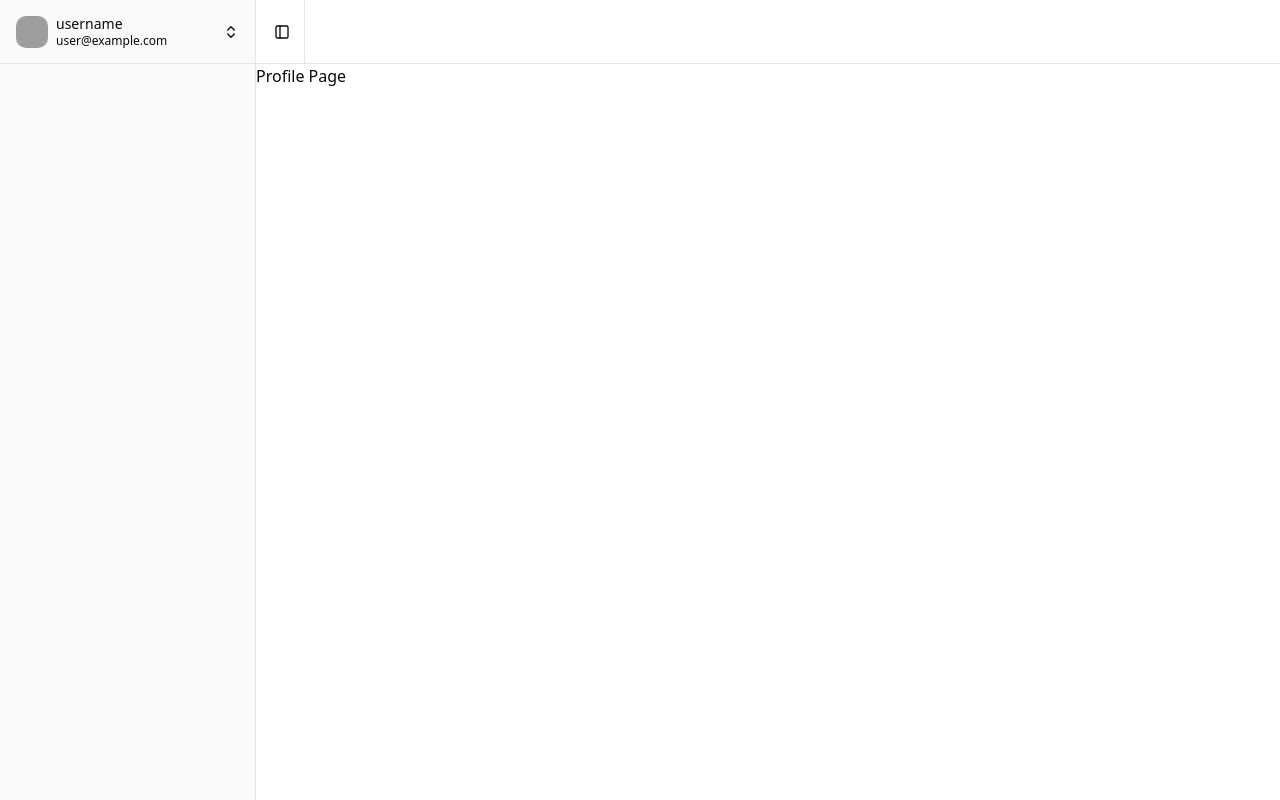
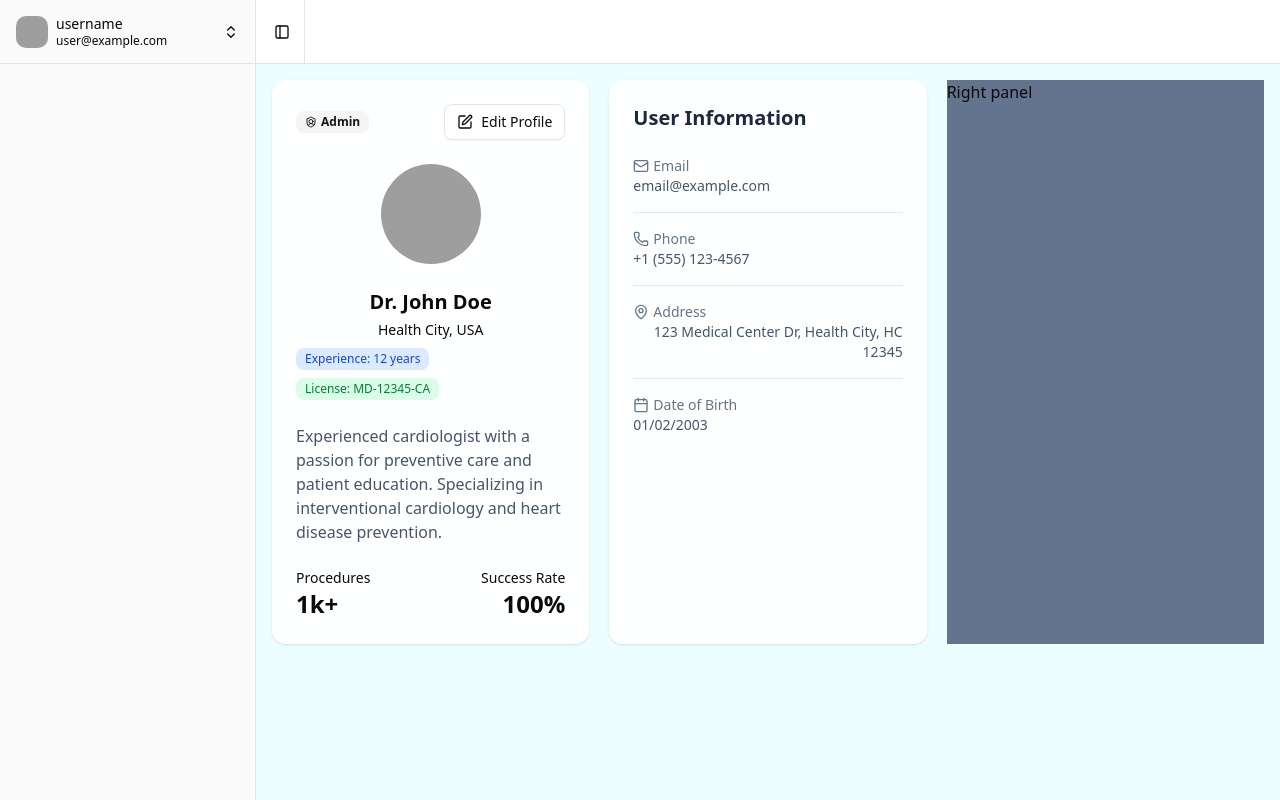
Before and after one commit to gabrielh-muniz/aleia-chatbot, a React (Vite) app in the folder frontend/: page /dashboard/profile in a window 1280 px wide. Built offline with nearby package versions, Linux system fonts and the light colour scheme; no server answers; sample sign-in values are in the browser's storage; grey boxes are pictures that could not be loaded.

Commit message:
feat: add profile page with two cards

```diff
--- a/frontend/src/App.jsx
+++ b/frontend/src/App.jsx
@@ -4,6 +4,7 @@ import ForgotPasswordPage from "@/pages/ForgotPasswordPage";
 import ProtectedRoute from "@/components/ProtectedRoute";
 import UserAuthControl from "@/components/UserAuthControl";
 import DashboardLayout from "@/layouts/DashboardLayout";
+import ProfilePage from "@/pages/ProfilePage";
 
 function App() {
   return (
@@ -36,7 +37,7 @@ function App() {
         >
           <Route index element={<div>Dashboard Home</div>} />
           <Route path="settings" element={<div>Settings Page</div>} />
-          <Route path="profile" element={<div>Profile Page</div>} />
+          <Route path="profile" element={<ProfilePage />} />
         </Route>
       </Routes>
     </Router>
--- a/frontend/src/components/AppSidebar.jsx
+++ b/frontend/src/components/AppSidebar.jsx
@@ -18,7 +18,14 @@ import {
   DropdownMenuGroup,
 } from "@/components/ui/dropdown-menu";
 import { Avatar, AvatarFallback, AvatarImage } from "@/components/ui/avatar";
-import { ChevronsUpDown, User, Settings, Sparkles, LogOut } from "lucide-react";
+import {
+  ChevronsUpDown,
+  User,
+  Settings,
+  Sparkles,
+  LogOut,
+  CircleCheck,
+} from "lucide-react";
 import { useAuthStore } from "@/store/auth";
 import { Navigate, useNavigate } from "react-router-dom";
 import { catchError } from "@/lib/errorHandler";
@@ -55,7 +62,13 @@ function AppSidebar() {
                     <AvatarFallback>CN</AvatarFallback>
                   </Avatar>
                   <div className="grid flex-1 text-left text-sm leading-tight">
-                    <span className="truncate font-medium">username</span>
+                    <span className="truncate font-medium flex items-center gap-1">
+                      username
+                      {/* <CircleCheck
+                        className="text-blue-500 size-3.5"
+                        strokeWidth={3}
+                      /> */}
+                    </span>
                     <span className="truncate text-xs">{user.email}</span>
                   </div>
                   <ChevronsUpDown className="ml-auto size-4" />
--- /dev/null
+++ b/frontend/src/components/ui/badge.jsx
@@ -0,0 +1,44 @@
+import * as React from "react"
+import { Slot } from "@radix-ui/react-slot"
+import { cva } from "class-variance-authority";
+
+import { cn } from "@/lib/utils"
+
+const badgeVariants = cva(
+  "inline-flex items-center justify-center rounded-md border px-2 py-0.5 text-xs font-medium w-fit whitespace-nowrap shrink-0 [&>svg]:size-3 gap-1 [&>svg]:pointer-events-none focus-visible:border-ring focus-visible:ring-ring/50 focus-visible:ring-[3px] aria-invalid:ring-destructive/20 dark:aria-invalid:ring-destructive/40 aria-invalid:border-destructive transition-[color,box-shadow] overflow-hidden",
+  {
+    variants: {
+      variant: {
+        default:
+          "border-transparent bg-primary text-primary-foreground [a&]:hover:bg-primary/90",
+        secondary:
+          "border-transparent bg-secondary text-secondary-foreground [a&]:hover:bg-secondary/90",
+        destructive:
+          "border-transparent bg-destructive text-white [a&]:hover:bg-destructive/90 focus-visible:ring-destructive/20 dark:focus-visible:ring-destructive/40 dark:bg-destructive/60",
+        outline:
+          "text-foreground [a&]:hover:bg-accent [a&]:hover:text-accent-foreground",
+      },
+    },
+    defaultVariants: {
+      variant: "default",
+    },
+  }
+)
+
+function Badge({
+  className,
+  variant,
+  asChild = false,
+  ...props
+}) {
+  const Comp = asChild ? Slot : "span"
+
+  return (
+    <Comp
+      data-slot="badge"
+      className={cn(badgeVariants({ variant }), className)}
+      {...props} />
+  );
+}
+
+export { Badge, badgeVariants }
--- a/frontend/src/layouts/DashboardLayout.jsx
+++ b/frontend/src/layouts/DashboardLayout.jsx
@@ -11,7 +11,7 @@ function DashboardLayout() {
   return (
     <SidebarProvider className="flex h-screen">
       <AppSidebar />
-      <SidebarInset className="">
+      <SidebarInset className="bg-cyan-50">
         <header className="bg-background sticky top-0 flex h-16 shrink-0 items-center gap-2 border-b px-4">
           <SidebarTrigger className="-ml-1" />
           <Separator orientation="vertical" className="mr-2 h-4" />
--- /dev/null
+++ b/frontend/src/pages/ProfilePage.jsx
@@ -0,0 +1,133 @@
+import { Card, CardContent, CardHeader, CardTitle } from "@/components/ui/card";
+import { Button } from "@/components/ui/button";
+import { Avatar, AvatarFallback, AvatarImage } from "@/components/ui/avatar";
+import { Badge } from "@/components/ui/badge";
+import { Separator } from "@/components/ui/separator";
+import {
+  SquarePen,
+  ShieldUser,
+  Mail,
+  Phone,
+  MapPin,
+  Calendar,
+} from "lucide-react";
+
+function ProfilePage() {
+  return (
+    <div className="p-4 flex flex-col xl:flex-row gap-5">
+      {/* Left */}
+      <Card className="w-full xl:w-1/3 shadow-sm border-0 bg-white/95 backdrop-blur-sm overflow-hidden">
+        <CardContent className="flex flex-col space-y-6">
+          <div className="flex items-center justify-between">
+            <Badge variant="secondary" className="text-xs font-bold">
+              <ShieldUser />
+              Admin
+            </Badge>
+            <Button className="text-sm cursor-pointer" variant="outline">
+              <SquarePen className="h-5 w-5" />
+              Edit Profile
+            </Button>
+          </div>
+
+          {/* Centered profile image */}
+          <div className="flex justify-center">
+            <Avatar className="h-25 w-25 rounded-full">
+              <AvatarImage src="https://github.com/shadcn.png" />
+              <AvatarFallback>CN</AvatarFallback>
+            </Avatar>
+          </div>
+
+          {/* Name, location and badges */}
+          <div className="text-center flex flex-col items-center space-y-2">
+            <h2 className="text-xl font-bold mb-1">Dr. John Doe</h2>
+            <p className="text-sm">Health City, USA</p>
+            <div className="flex flex-wrap justify-center gap-2 sm:justify-start items-baseline">
+              <Badge variant="secondary" className="bg-blue-100 text-blue-700">
+                Experience: 12 years
+              </Badge>
+              <Badge
+                variant="secondary"
+                className="bg-green-100 text-green-700"
+              >
+                License: MD-12345-CA
+              </Badge>
+            </div>
+          </div>
+
+          {/* Bio */}
+          <p className="text-slate-600">
+            Experienced cardiologist with a passion for preventive care and
+            patient education. Specializing in interventional cardiology and
+            heart disease prevention.
+          </p>
+
+          {/* Additional information */}
+          <div className="w-full flex justify-between items-end">
+            <div className="text-left">
+              <div className="text-sm">Procedures</div>
+              <div className="text-2xl font-bold">1k+</div>
+            </div>
+            <div className="text-right">
+              <div className="text-sm">Success Rate</div>
+              <div className="text-2xl font-bold">100%</div>
+            </div>
+          </div>
+        </CardContent>
+      </Card>
+      {/* Center */}
+      <Card className="w-full xl:w-1/3 shadow-sm border-0 bg-white/95 backdrop-blur-sm overflow-hidden">
+        <CardHeader className="flex items-center justify-between">
+          <CardTitle className="flex items-center text-slate-800 text-xl font-bold">
+            User Information
+          </CardTitle>
+        </CardHeader>
+
+        <CardContent className="space-y-4">
+          <div className="flex flex-col items-start">
+            <span className="text-sm text-slate-500 flex items-center gap-1">
+              <Mail className="h-4 w-4 text-slate-500" />
+              Email
+            </span>
+            <span className="text-sm font-medium text-slate-600">
+              email@example.com
+            </span>
+          </div>
+          <Separator className="bg-slate-200" />
+          <div className="flex flex-col items-start">
+            <span className="text-sm text-slate-500 flex items-center gap-1">
+              <Phone className="h-4 w-4 text-slate-500" />
+              Phone
+            </span>
+            <span className="text-sm font-medium text-slate-600">
+              +1 (555) 123-4567
+            </span>
+          </div>
+          <Separator className="bg-slate-200" />
+          <div className="flex flex-col items-start">
+            <span className="text-sm text-slate-500 flex items-center gap-1">
+              <MapPin className="h-4 w-4 text-slate-500" />
+              Address
+            </span>
+            <span className="text-sm font-medium text-slate-600 text-right max-w-xs">
+              123 Medical Center Dr, Health City, HC 12345
+            </span>
+          </div>
+          <Separator className="bg-slate-200" />
+          <div className="flex flex-col items-start">
+            <span className="text-sm text-slate-500 flex items-center gap-1">
+              <Calendar className="h-4 w-4 text-slate-500" />
+              Date of Birth
+            </span>
+            <span className="text-sm font-medium text-slate-600">
+              01/02/2003
+            </span>
+          </div>
+        </CardContent>
+      </Card>
+      {/* Right */}
+      <div className="w-full xl:w-1/3 bg-slate-500">Right panel</div>
+    </div>
+  );
+}
+
+export default ProfilePage;
```
